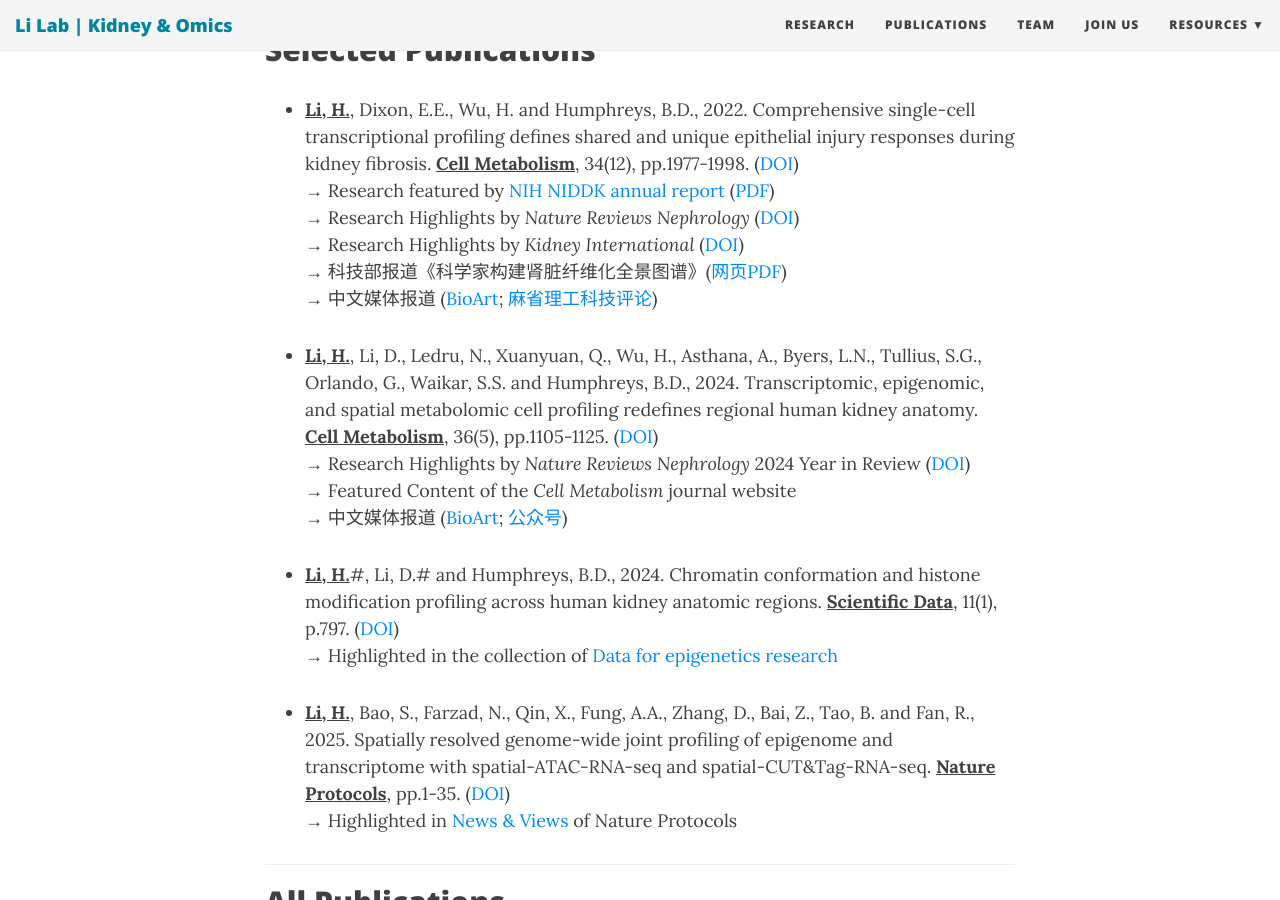
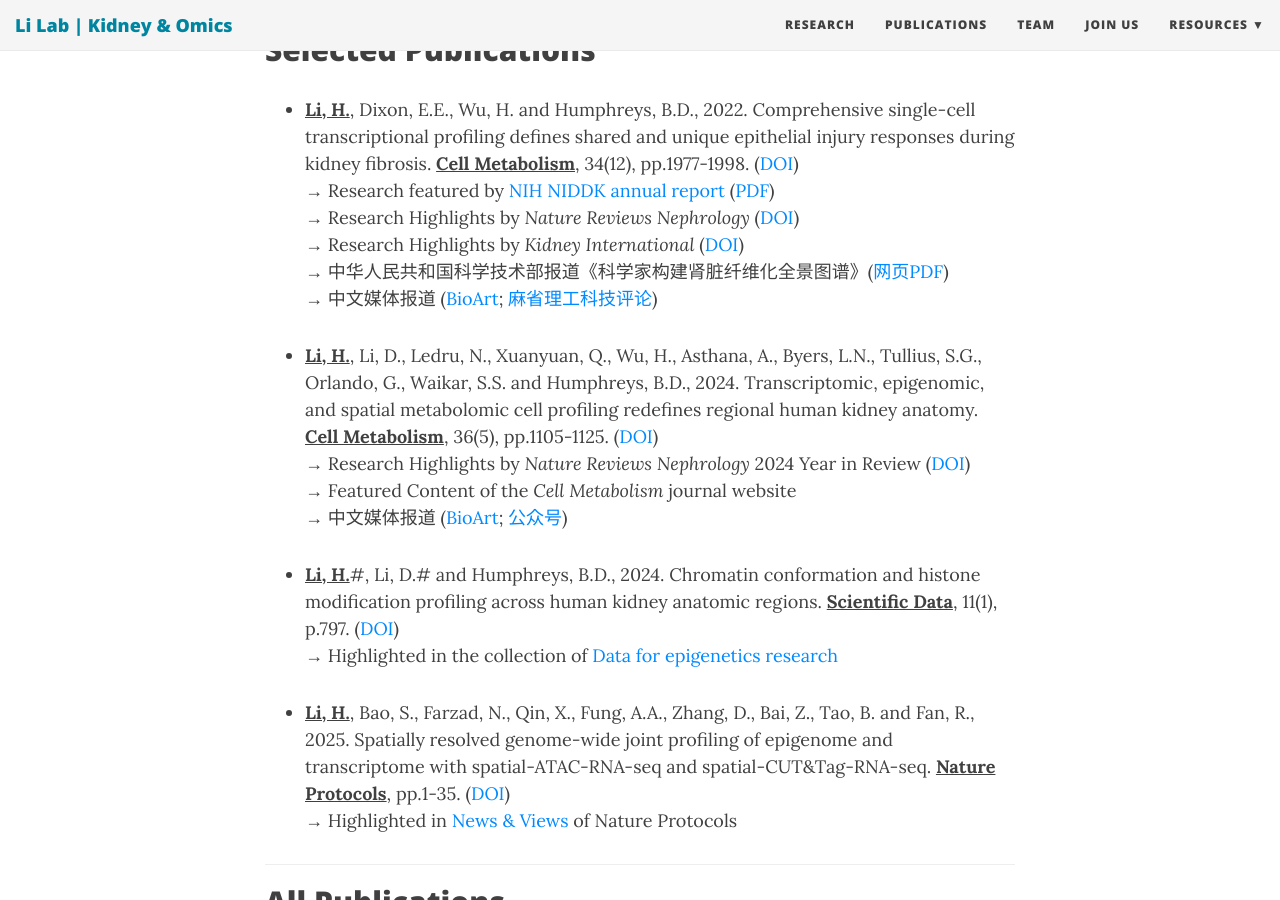
Before and after one commit to TheLiLab/thelilab.github.io, a Jekyll site: the page built from pubs.md, in a window 1280 px wide and 900 px high, scrolled down 599 px. Built offline with Jekyll 4.4.1, drawn with Linux system fonts in a browser that asks for light colours; nearby versions of some CDN libraries.

Commit message:
Update pubs.md

```diff
--- a/pubs.md
+++ b/pubs.md
@@ -22,7 +22,7 @@
 →	Research featured by <a href="https://www.niddk.nih.gov/about-niddk/strategic-plans-reports/niddk-recent-advances-emerging-opportunities" target="_blank">NIH NIDDK annual report</a> (<a href="https://thelilab.github.io/media/file/NIDDK_RecentAdvances_2024-KUH.pdf" target="_blank">PDF</a>)<br>
 →	Research Highlights by <i>Nature Reviews Nephrology</i> (<a href="https://doi.org/10.1038/s41581-022-00657-x" target="_blank">DOI</a>)<br>
 →	Research Highlights by <i>Kidney International</i> (<a href="https://doi.org/10.1016/j.kint.2023.02.005" target="_blank">DOI</a>)<br>
-→	科技部报道《科学家构建肾脏纤维化全景图谱》(<a href="https://thelilab.github.io/media/file/gov_news.pdf" target="_blank">网页PDF</a>)<br>
+→	中华人民共和国科学技术部报道《科学家构建肾脏纤维化全景图谱》(<a href="https://thelilab.github.io/media/file/gov_news.pdf" target="_blank">网页PDF</a>)<br>
 →	中文媒体报道 (<a href="https://mp.weixin.qq.com/s/1-JbkuPvXk3-Y5-cocJn3Q" target="_blank">BioArt</a>; <a href="https://mp.weixin.qq.com/s/tRLhBHvm4BKw3VJ8IUiXuA" target="_blank">麻省理工科技评论</a>)
 <br>
 
```
